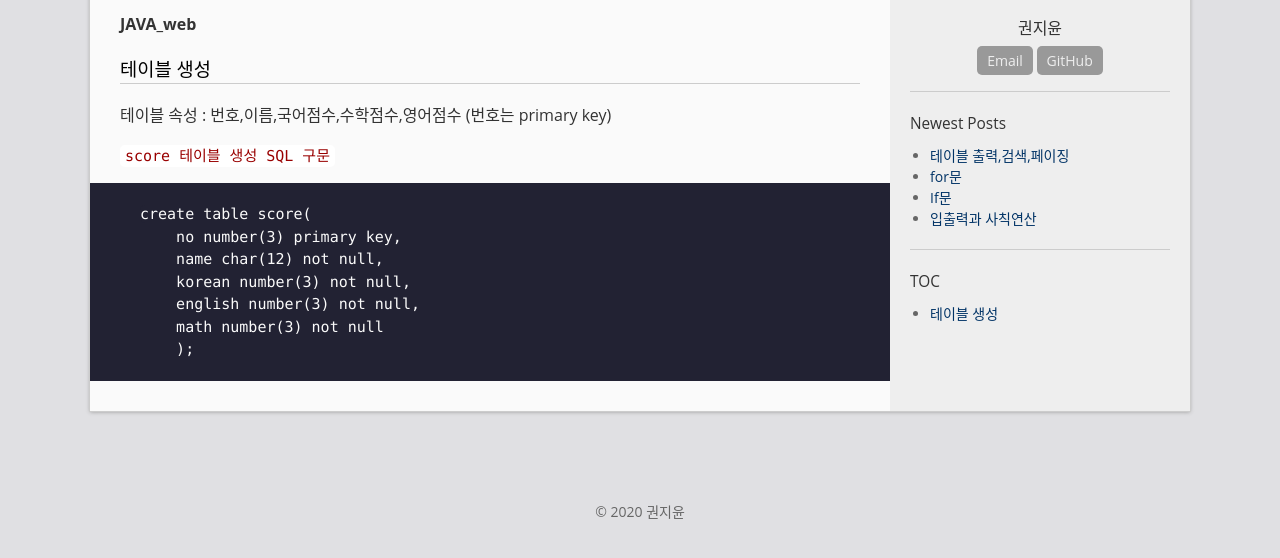
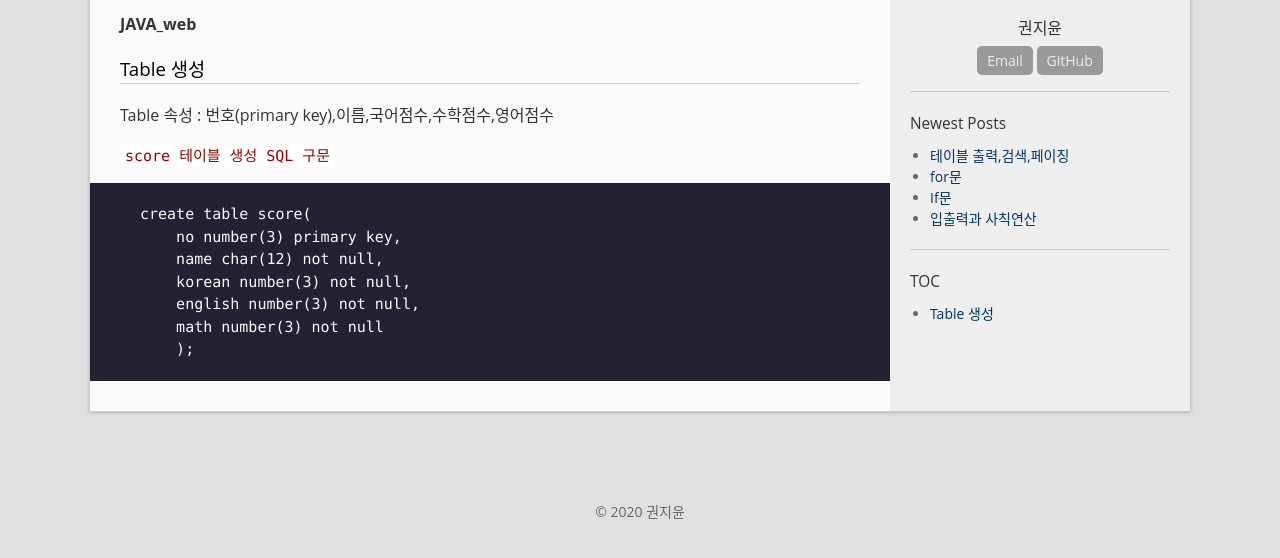
Before and after one commit to KwonJiYoon/KwonJiYoon.github.io, a Jekyll site: the page built from _posts/2020-03-11-WEB-ex.md, in a window 1280 px wide, cut to the strip 261-819 px from the top of the page. Built offline with Jekyll 4.4.1, drawn with Linux system fonts in a browser that asks for light colours.

Commit message:
Update 2020-03-11-WEB-ex.md

```diff
--- a/_posts/2020-03-11-WEB-ex.md
+++ b/_posts/2020-03-11-WEB-ex.md
@@ -7,9 +7,9 @@ permalink: /archivers/test
 ---
 **JAVA_web**
 
-### 테이블 생성
+### Table 생성
 
-테이블 속성 : 번호,이름,국어점수,수학점수,영어점수 (번호는 primary key)
+Table 속성 : 번호(primary key),이름,국어점수,수학점수,영어점수
 
 `score 테이블 생성 SQL 구문`
 ~~~
```
